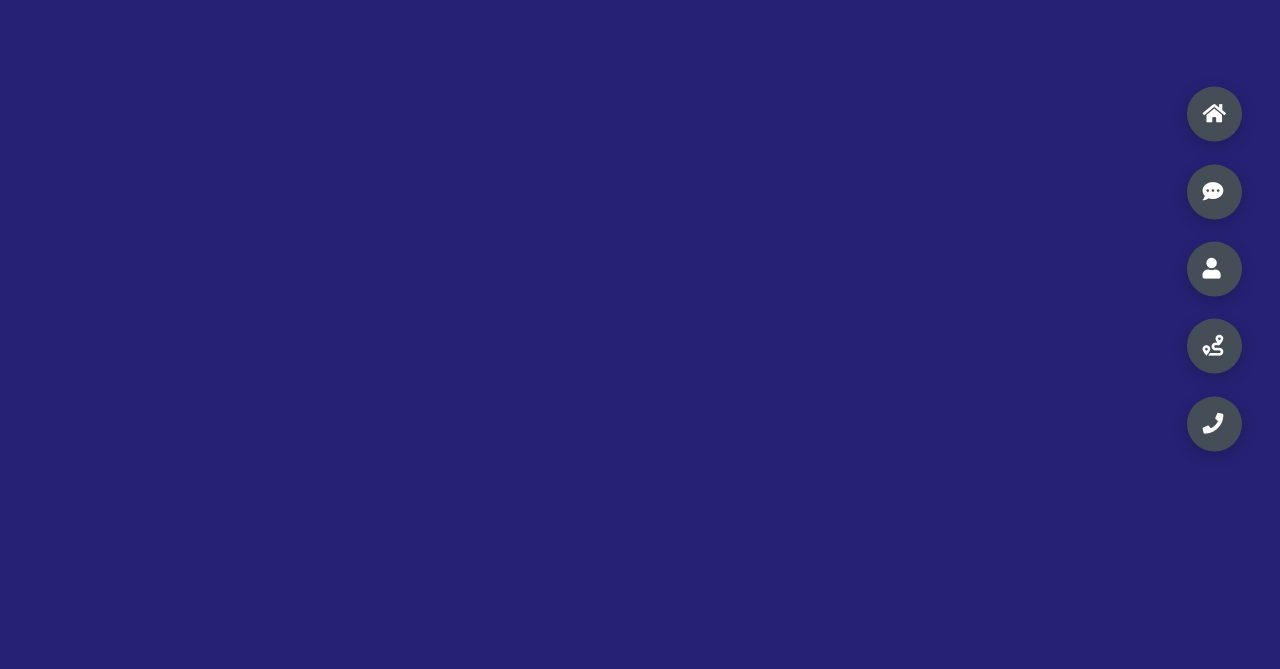
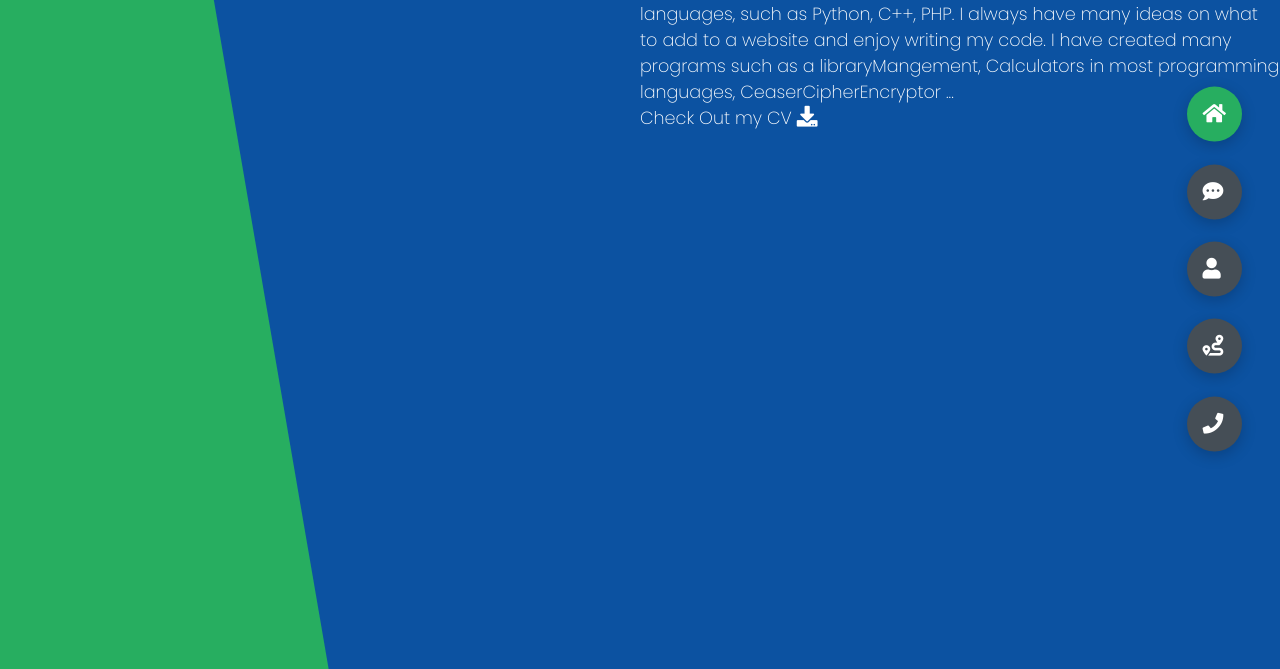
Before and after one commit to KevinGutej/Website, a plain HTML site: page Website/index.html in a window 1280 px wide. Shown: the part 131-800 px from the top of the page. Drawn offline with Linux system fonts and the light colour scheme.

Commit message:
Adding sections and js

```diff
--- /dev/null
+++ b/Website/application.js
@@ -0,0 +1,35 @@
+const sections = document.querySelectorAll('.section');
+const sectButtons = document.querySelectorAll('.buttons');
+const sectButton = document.querySelectorAll('.button');
+const allSections = document.querySelector('.main');
+
+
+function PageTransition() { //Button Active
+    for(let i = 0; i < sectButton.length; i++) {
+        sectButton[i].addEventListener('click', function() {
+            let currentButton = document.querySelectorAll('.active-btn');
+            currentButton[0].className = currentButton[0].className.replace('active-btn', '');
+            this.className += ' active-btn'; //refering to this function
+        })
+    }
+
+    allSections.addEventListener('click', (e) =>{
+        const id = e.target.dataset.id;
+        if(id){//removes selected from other buttons
+            sectButtons.forEach((btn) => {
+                btn.classList.remove('active')
+            })
+            e.target.classList.add('active')
+
+            sections.forEach((section) => {
+                section.classList.remove('active')
+            })
+
+            const element = document.getElementById(id);
+            element.classList.add('active');
+        }
+    })
+}
+
+
+PageTransition();
--- a/Website/index.html
+++ b/Website/index.html
@@ -18,19 +18,42 @@
 </head>
 
 <body class="main">
-    <header class="section section1 header active">
-        <i class="fas fa-store-alt"></i>
+    <header class="section section1 header active" id="home">
+        <div class="header-content">
+            <div class="left-header">
+                <div class="header-shape"></div>
+                <div class="image">
+                    <!-- <img src="image/programming.avif" alt=""> -->
+                </div>
+            </div>
+            <div class="right-header">
+                <h1 class="name">
+                    Welcome, I'm <span>Kevin.</span>
+                    A Web and C++ Developer.
+                </h1>
+                <p>
+                    I'm a Front Web Developer and program in many other programming languages, such as Python, C++, PHP.
+                    I always have many ideas on what to add to a website and enjoy writing my code.
+                    I have created many programs such as a libraryMangement, Calculators in most programming languages,
+                    CeaserCipherEncryptor ...
+                </p>
+                <a href="" class="main-button">
+                    <span class="button-text">Check Out my CV</span>
+                    <span class="button-icon"><i class="fas fa-download"></i></span>
+                </a>
+            </div>
+        </div>
     </header>
 
     <main>
-        <section class="section section2 about"></section>
-        <section class="section section3 portfolio"></section>
-        <section class="section section4 journey"></section>
-        <section class="section section5 contact"></section>
+        <section class="section section2 about" id="about"></section>
+        <section class="section section3 portfolio" id="portfolio"></section>
+        <section class="section section4 journey" id="journey"></section>
+        <section class="section section5 contact" id="contact"></section>
     </main>
 
     <div class="buttons">
-        <div class="button button-1 active-btn">
+        <div class="button button-1 active-btn" data-id="home">
             <i class="fas fa-home"></i>
         </div>
         <div class="button button-2" data-id="about">
@@ -42,10 +65,12 @@
         <div class="button button-4" data-id="journey">
             <i class="fas fa-route"></i>
         </div>
-        <div class="button button-5"  data-id="contact">
+        <div class="button button-5" data-id="contact">
             <i class="fas fa-phone"></i>
         </div>
     </div>
+
+    <script src="application.js"></script>
 </body>
 
 </html>
--- a/Website/main.css
+++ b/Website/main.css
@@ -6,7 +6,7 @@
 }
 
 :root {
-    --color-primary: #272174;
+    --color-primary: rgb(12,82,161);
     --color-secondary: #27AE60;
     --color-white: #FFFFFF;
     --color-black: #000;
@@ -54,33 +54,52 @@ section {
 .section {
     transform: translateY(-100%) scale(0);
     transition: all .4s ease-in-out;
-    background-color: var(--color-white);
+    background-color: var( --color-primary);
 }
 
 .section1 {
     display: none;
     transform: translateY(0) scale(1);
+
 }
 
 .section2 {
     display: none;
     transform: translateY(0) scale(1);
+
 }
 
 .section3 {
     display: none;
     transform: translateY(0) scale(1);
+
 }
 
 .section4 {
     display: none;
     transform: translateY(0) scale(1);
+
 }
 
 .section5 {
     display: none;
     transform: translateY(0) scale(1);
+
 }
+
+.active{
+    display: block;
+    animation: scaleAnim 1s ease-in-out;
+    }
+    @keyframes scaleAnim {
+        0%{
+            transform: translateY(-100%) scaleY(0);
+        }
+        100%{
+            transform: translateY(0) scaleY(1);
+        }
+}
+
 
 .buttons {
     position: fixed;
@@ -93,6 +112,11 @@ section {
     justify-content: center;
     transform: translateY(-50%);
 }
+.active-btn {
+    background-color: var(--color-secondary) !important;
+    transition: all .3s ease-in-out;
+}
+
 .button{
     padding: 1rem;
     cursor: pointer;
@@ -110,3 +134,32 @@ i{
     font-size: 1.3rem;
     pointer-events: none;
 }
+
+.header-content {
+    display: grid;
+    grid-template-columns: repeat(2, 1fr);
+    height: 100%;
+}
+.left-header {
+    display: flex;
+    align-items: center;
+    position: relative;
+}
+.header-shape {
+    transition: all .4s ease-in-out;
+    width: 65%;
+    height: 100%;
+    background-color: var(--color-secondary);
+    position: absolute;
+    left: 0;
+    top: 0;
+    z-index: -1;
+    clip-path: polygon(0 0, 46% 0, 79% 100%, 0% 100%);
+
+}
+.image {
+    border-radius: var(--br-sm-2);
+    height: 90%;
+    width: 68%;
+}
+//55.28
```
Also changed, not shown: Website/image/firstPhoto.jpg (added), Website/image/funny.jpg (added), Website/image/programming.avif (added).
